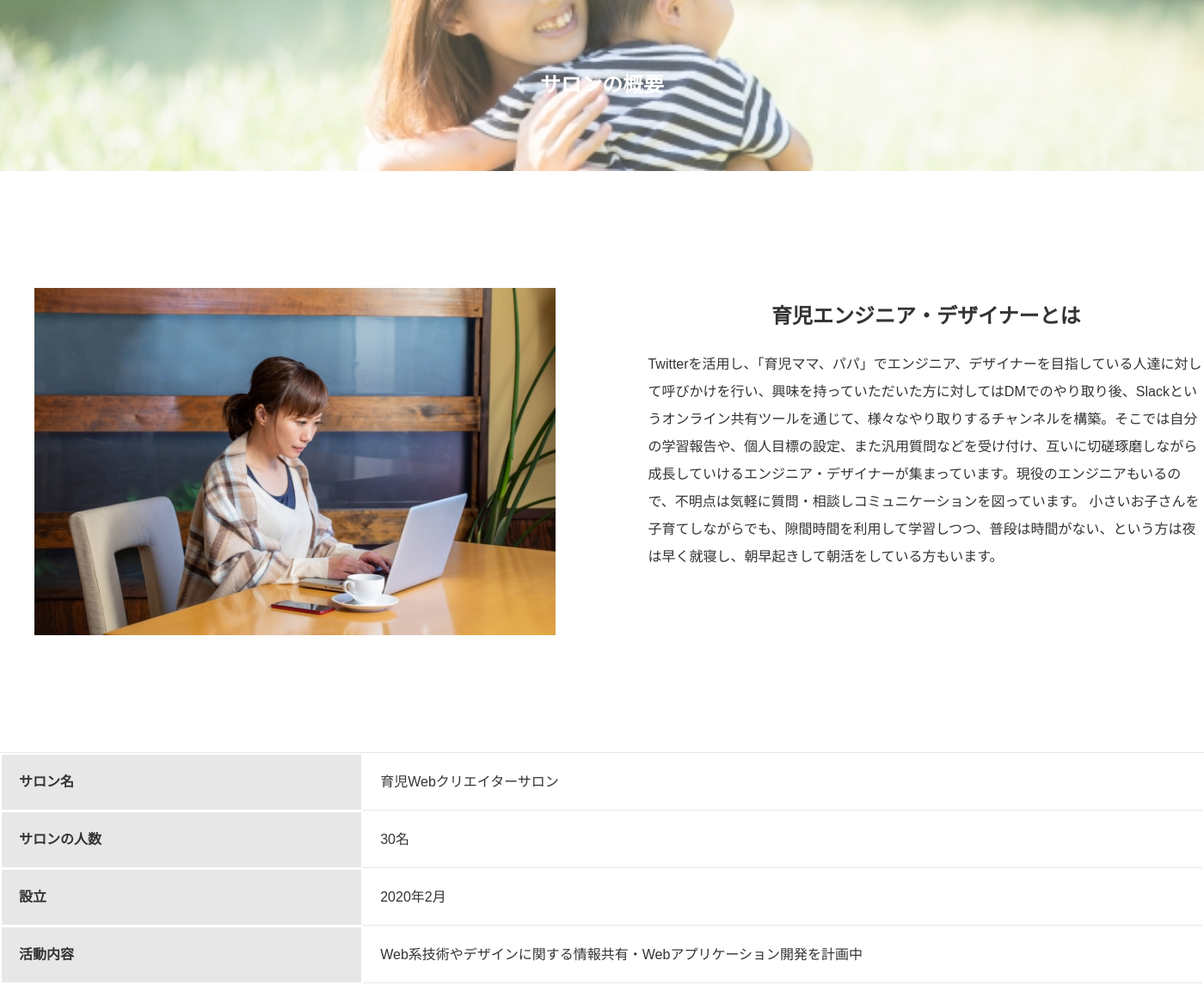
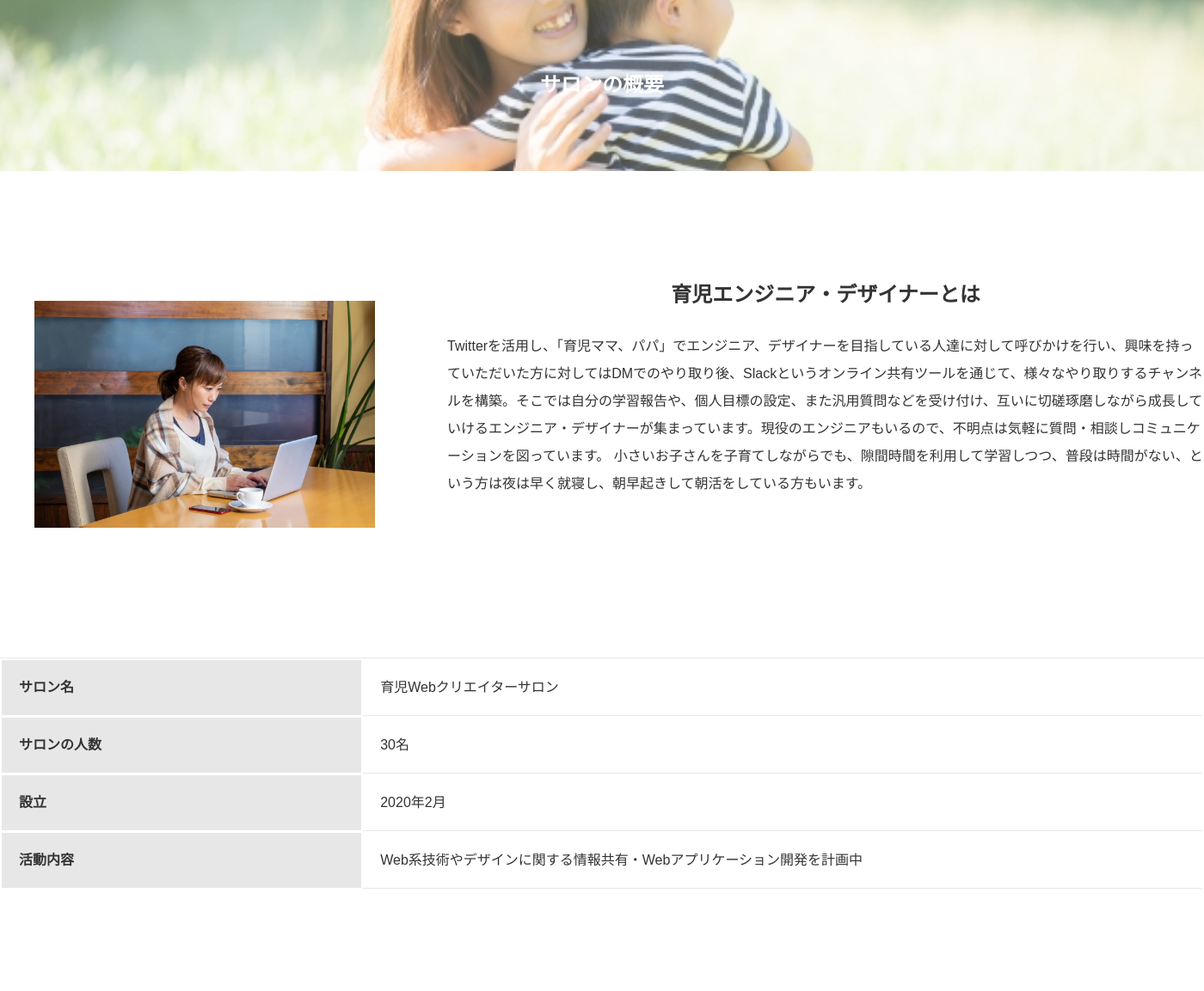
Before and after one commit to Kyrieee-ops/overview, a PHP site: page /overview.html in a window 1400 px wide. Shown: the part 121-1274 px from the top of the page at 86% size. Run offline with PHP 8.4, Linux system fonts and the light colour scheme.

Commit message:
くりnote6募集要項作成

```diff
--- a/Sass/style.css
+++ b/Sass/style.css
@@ -218,13 +218,14 @@ footer ul li {
 }
 
 .content {
-  width: 48%;
+  width: 100%;
   display: block;
   margin-bottom: 50px;
 }
 
 .content h2 {
   text-align: center;
+  margin-bottom: 20px;
 }
 
 .childcare-profile {
@@ -237,7 +238,9 @@ footer ul li {
         : ヘッダーのライン白
     ----------------------------------------------------*/
   width: 100%;
+  text-align: center;
   margin: 0 auto;
+  text-align: center;
   border-top: 1px solid #e8e7e7;
 }
 
@@ -269,6 +272,12 @@ footer ul li {
   line-height: 1.5em;
 }
 
+/*
+.childcare_2 {
+    //childcareを継承
+    @extend .childcare;
+}
+*/
 .childcare-map {
   /*marginを0にすることでフッターとの余白を空け過ぎない対処のため記述*/
   margin-bottom: 0px;
--- a/Sass/style.scss
+++ b/Sass/style.scss
@@ -185,7 +185,7 @@ footer {
 
 .content {
     //右側のコンテンツの要素を48％に分割
-    width: 48%;
+    width: 100%;
     //要素を縦並びで配置
     display: block;
     //下の余白を50px空ける
@@ -193,6 +193,7 @@ footer {
     //text-align: center;
     h2 {
         text-align: center;
+        margin-bottom: 20px;
     }
 }
 
@@ -209,8 +210,11 @@ footer {
     $color_white:#fff;
 
     width: 100%;
+    text-align: center;
     margin: 0 auto;
+    text-align: center;
     border-top: 1px solid $color_gray;
+
         th {
             background-color: $color_gray;
             //padding幅とborder幅をwidthとheightに合わせる
@@ -240,7 +244,12 @@ footer {
     border-bottom: 1px solid $color_gray;
     line-height: 1.5em;
 }
-
+/*
+.childcare_2 {
+    //childcareを継承
+    @extend .childcare;
+}
+*/
 .childcare-map {
     /*marginを0にすることでフッターとの余白を空け過ぎない対処のため記述*/
     margin-bottom: 0px;
```
Also changed, not shown: Requirements.html (renamed from work.html, +12 -10 lines), 1 other file.
